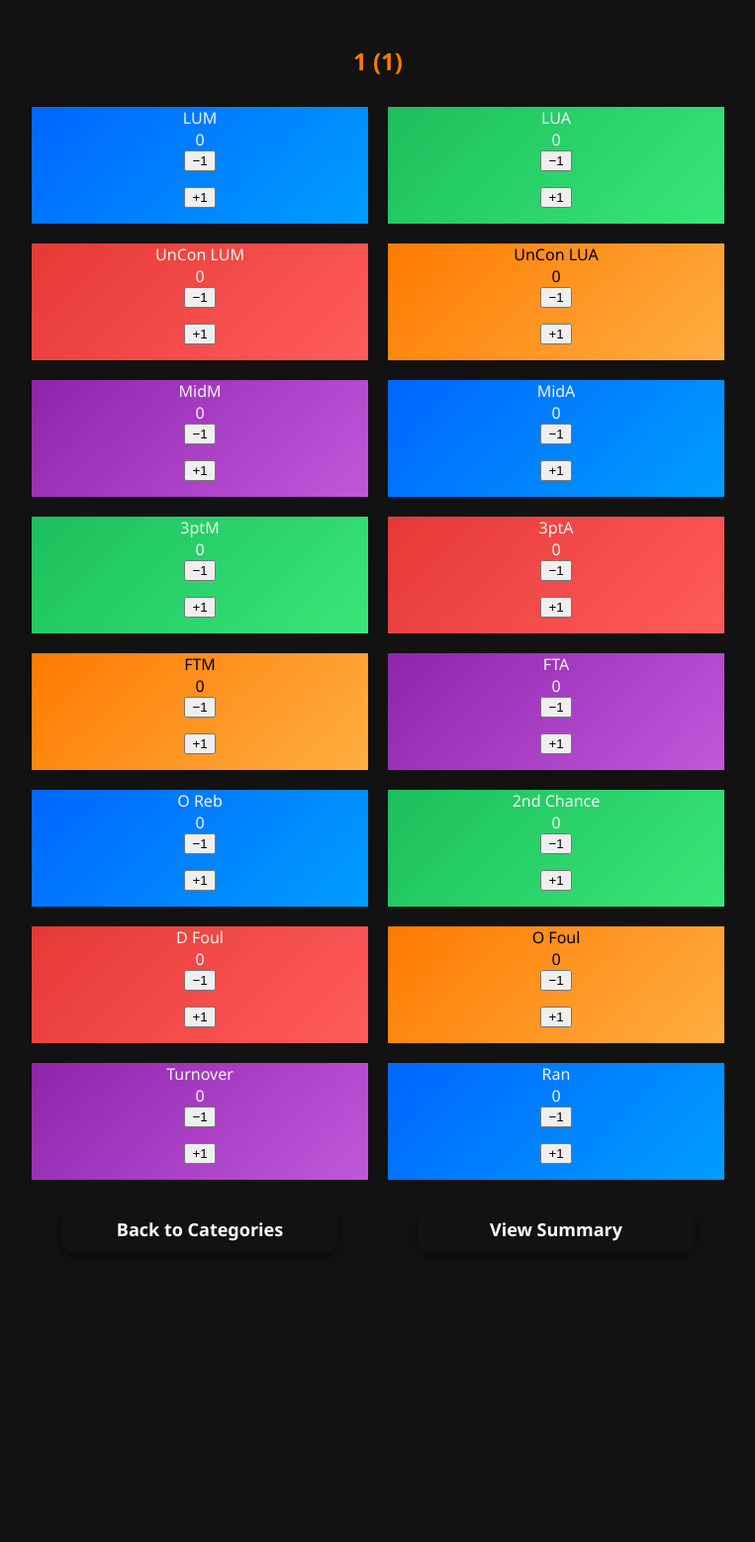
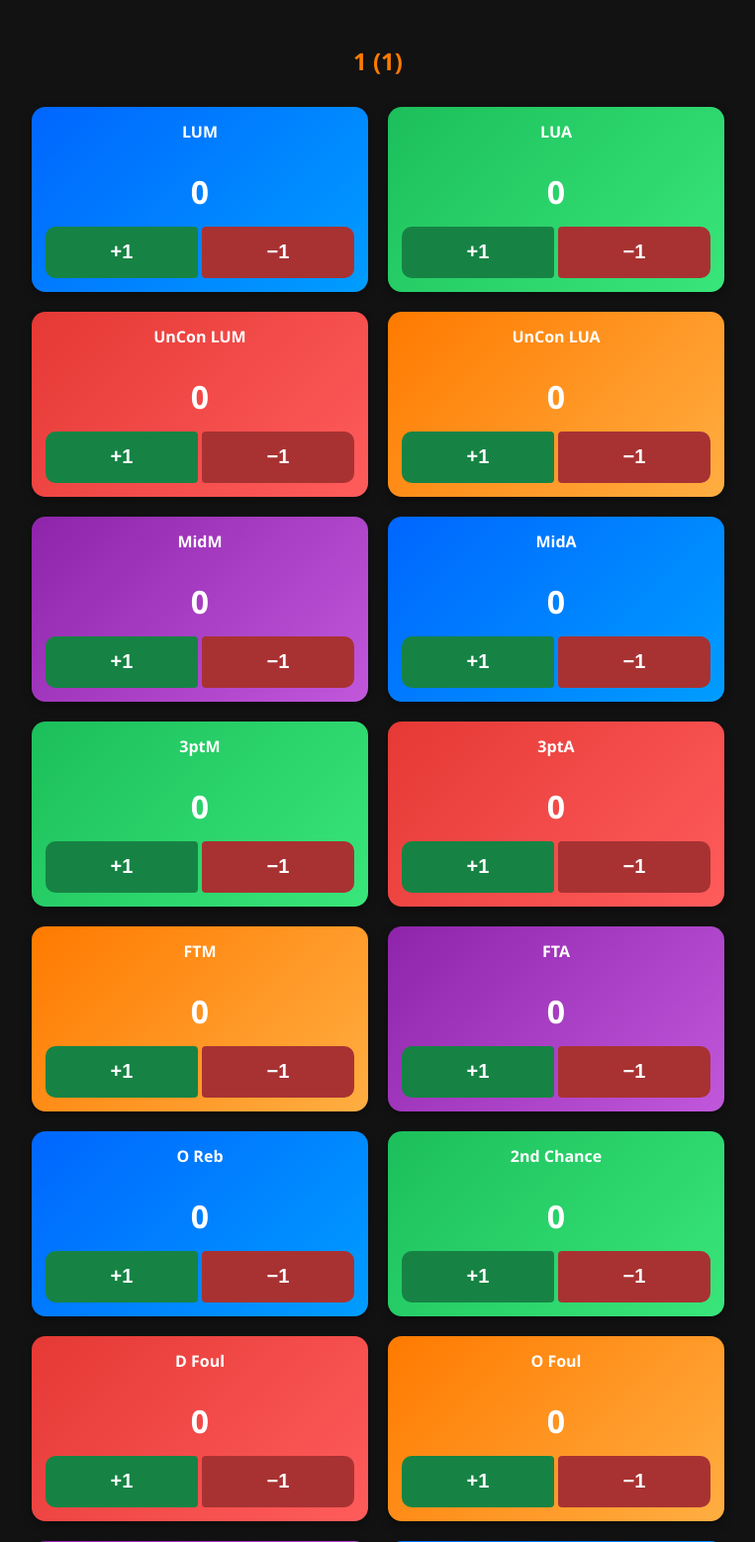
Before and after one commit to dsnedden19/playtrackerpwa, a Flask app: page /stat/1/1 in a window 1280 px wide. Shown: the top 1558 px of the page at 99% size, without its empty margins (258-1021 px from the left). Before the commit the page ends 1254 px from the top, so only its background shows below. Run offline with Flask 3, Linux system fonts and the light colour scheme; some libraries are stand-ins or nearby versions.

Commit message:
Fix split stat counter buttons
Co-authored-by: Copilot App <223556219+Copilot@users.noreply.github.com>

```diff
--- a/static/style.css
+++ b/static/style.css
@@ -91,6 +91,55 @@ h1, h2, h3 {
     background: linear-gradient(135deg, #8e24aa, #c158dc);
 }
 
+/* Counter controls */
+.stat-card {
+    min-width: 0;
+    padding: 14px;
+    border-radius: 14px;
+    color: white;
+    box-shadow: 0 4px 10px rgba(0, 0, 0, .35);
+}
+
+.stat-card-header {
+    min-height: 2.5em;
+    font-weight: 700;
+}
+
+.stat-total {
+    margin: 10px 0 14px;
+    font-size: 2rem;
+    font-weight: 700;
+}
+
+.stat-split {
+    display: flex;
+    gap: 4px;
+}
+
+.stat-half {
+    flex: 1;
+    min-height: 52px;
+    border: 0;
+    color: white;
+    font-size: 1.25rem;
+    font-weight: 700;
+    touch-action: manipulation;
+}
+
+.stat-half-left {
+    border-radius: 10px 4px 4px 10px;
+    background: #168344;
+}
+
+.stat-half-right {
+    border-radius: 4px 10px 10px 4px;
+    background: #a83232;
+}
+
+.stat-half:disabled {
+    opacity: .65;
+}
+
 /* BUTTON GRID */
 .button-grid {
     display: grid;
--- a/static/sw.js
+++ b/static/sw.js
@@ -1,4 +1,4 @@
-const CACHE_NAME = "playtracker-v25";
+const CACHE_NAME = "playtracker-v26";
 
 // Only routes that exist with no URL params. Dynamic pages
 // (/stat/<cat>/<play>, /plays/<cat>) get cached on first visit instead —
--- a/templates/stat.html
+++ b/templates/stat.html
@@ -11,21 +11,22 @@
                 <div class="stat-total">{{ values[c] }}</div>
 
                 <div class="stat-split">
-                    <form method="POST" class="stat-form">
-                        <input type="hidden" name="counter" value="{{ c }}">
-                        <input type="hidden" name="delta" value="-1">
-                        <button type="submit" class="stat-half stat-half-left" aria-label="Subtract 1 from {{ c }}">
-                            −1
-                        </button>
-                    </form>
-
-                    <form method="POST" class="stat-form">
-                        <input type="hidden" name="counter" value="{{ c }}">
-                        <input type="hidden" name="delta" value="1">
-                        <button type="submit" class="stat-half stat-half-right" aria-label="Add 1 to {{ c }}">
-                            +1
-                        </button>
-                    </form>
+                    <button
+                        type="button"
+                        class="stat-half stat-half-left"
+                        data-counter="{{ c }}"
+                        data-delta="1"
+                        aria-label="Add 1 to {{ c }}">
+                        +1
+                    </button>
+                    <button
+                        type="button"
+                        class="stat-half stat-half-right"
+                        data-counter="{{ c }}"
+                        data-delta="-1"
+                        aria-label="Subtract 1 from {{ c }}">
+                        −1
+                    </button>
                 </div>
             </div>
         {% endfor %}
@@ -34,3 +35,59 @@
         <a href="/summary" class="button dark-btn">View Summary</a>
     </div>
 </div>
+
+<script src="/static/storage.js"></script>
+<script>
+    const gameId = localStorage.getItem("activeGameId");
+    const category = {{ category | tojson }};
+    const play = {{ play | tojson }};
+
+    async function loadDisplayedCounts() {
+        if (!gameId) {
+            return;
+        }
+
+        const record = await loadPlayStats(gameId, category, play);
+        document.querySelectorAll(".stat-card").forEach(card => {
+            const counter = card.querySelector(".stat-half").dataset.counter;
+            card.querySelector(".stat-total").textContent =
+                record?.counters?.[counter] ?? 0;
+        });
+    }
+
+    document.querySelectorAll(".stat-half").forEach(button => {
+        button.addEventListener("click", async () => {
+            if (!gameId) {
+                alert("Start or resume a game before changing stats.");
+                return;
+            }
+
+            const card = button.closest(".stat-card");
+            const total = card.querySelector(".stat-total");
+            const counter = button.dataset.counter;
+            const delta = Number(button.dataset.delta);
+
+            button.disabled = true;
+            try {
+                const record = await adjustPlayStat(
+                    gameId,
+                    category,
+                    play,
+                    counter,
+                    delta
+                );
+                total.textContent = record.counters[counter];
+            } catch (error) {
+                console.error("Could not update stat:", error);
+                alert("Could not update this stat. Please try again.");
+            } finally {
+                button.disabled = false;
+            }
+        });
+    });
+
+    loadDisplayedCounts().catch(error => {
+        console.error("Could not load stat counts:", error);
+        alert("Could not load the saved stats for this play.");
+    });
+</script>
```
